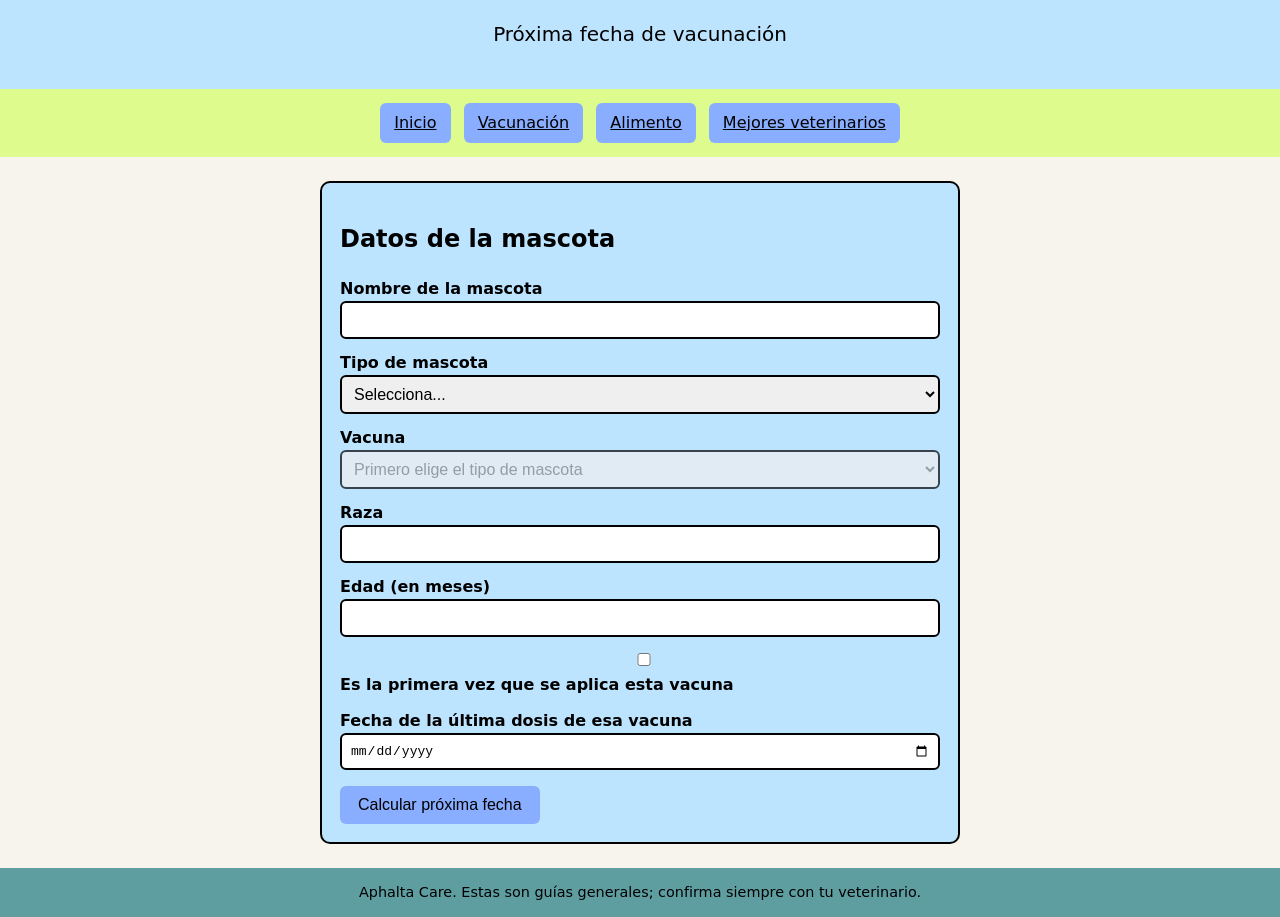
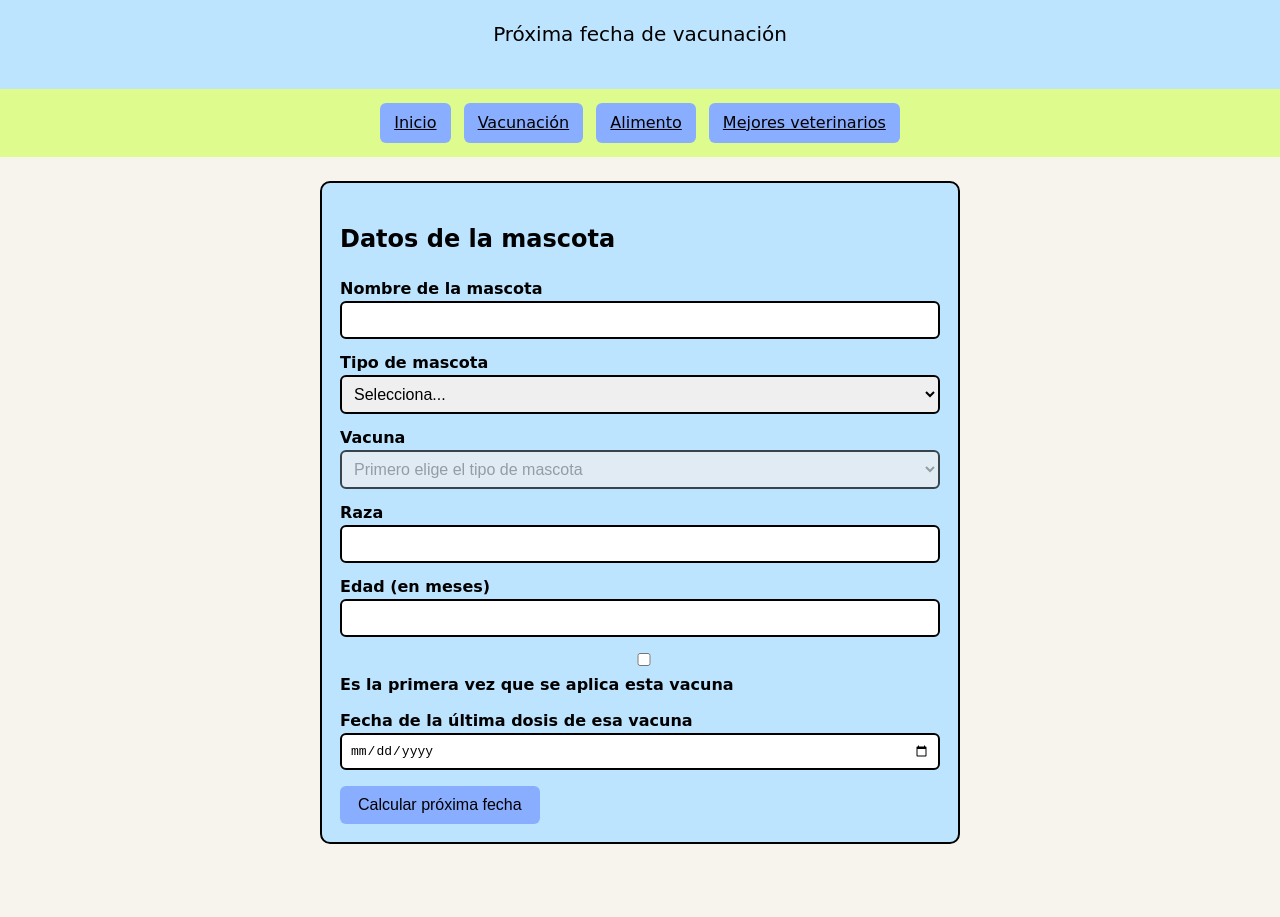
Before and after one commit to gaacvvxz/Apahlta-Care, a plain HTML site: page vacunacionbase2.html in a window 1280 px wide. Shown: the part 92-1009 px from the top of the page. After the commit the page ends 960 px from the top, so only its background shows below. Drawn offline with Linux system fonts and the light colour scheme; a web font is replaced by a local one.

Commit message:
Remove footer from vacunacionbase2.html
Removed footer with veterinary confirmation note.

```diff
--- a/vacunacionbase2.html
+++ b/vacunacionbase2.html
@@ -269,8 +269,5 @@ document.getElementById("fMascota").addEventListener("submit", function (e) {
   caja.innerHTML = html;
 });
 </script>
-
-<footer>Aphalta Care. Estas son guías generales; confirma siempre con tu veterinario.</footer>
-
 </body>
 </html>
```
